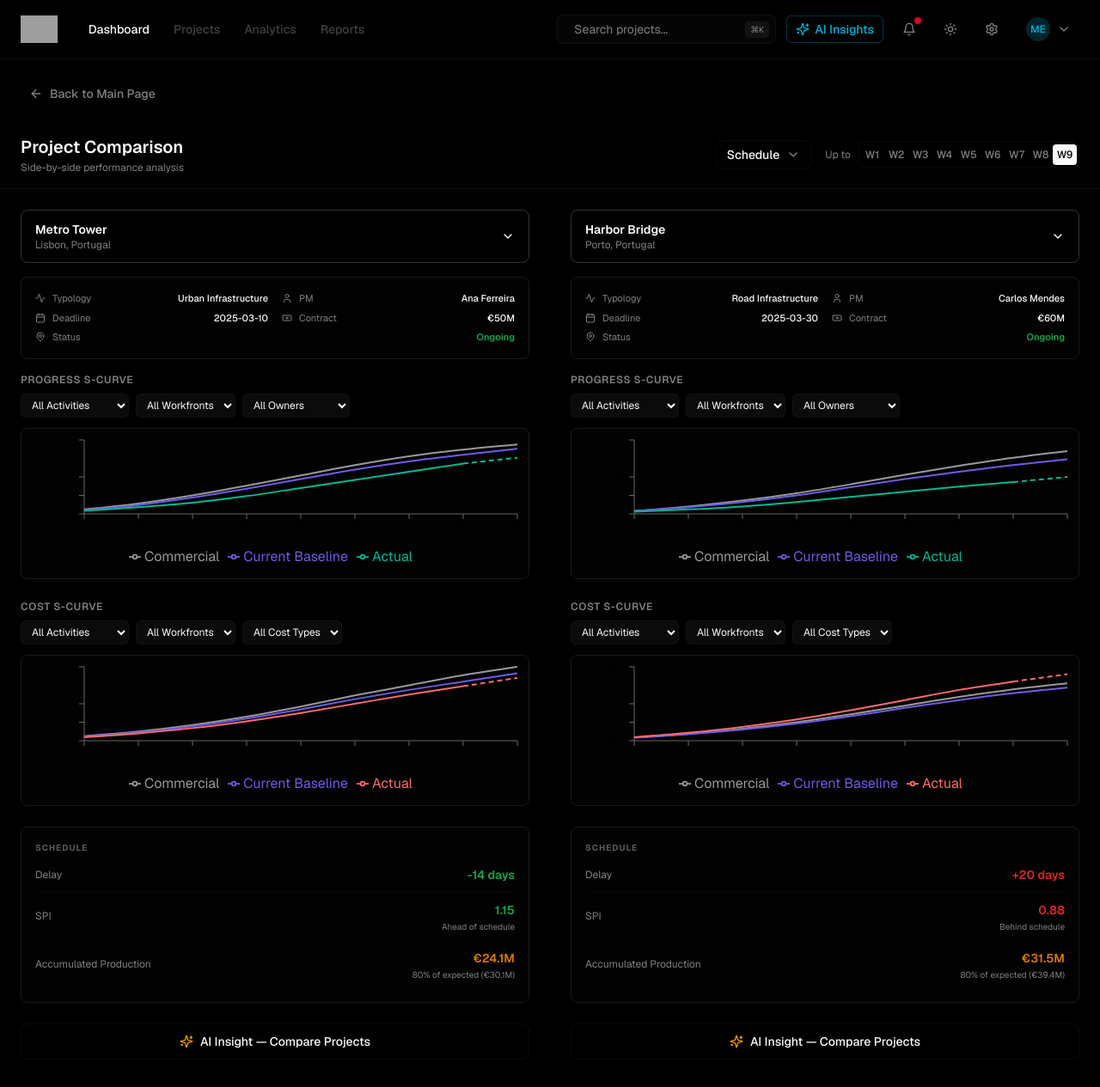
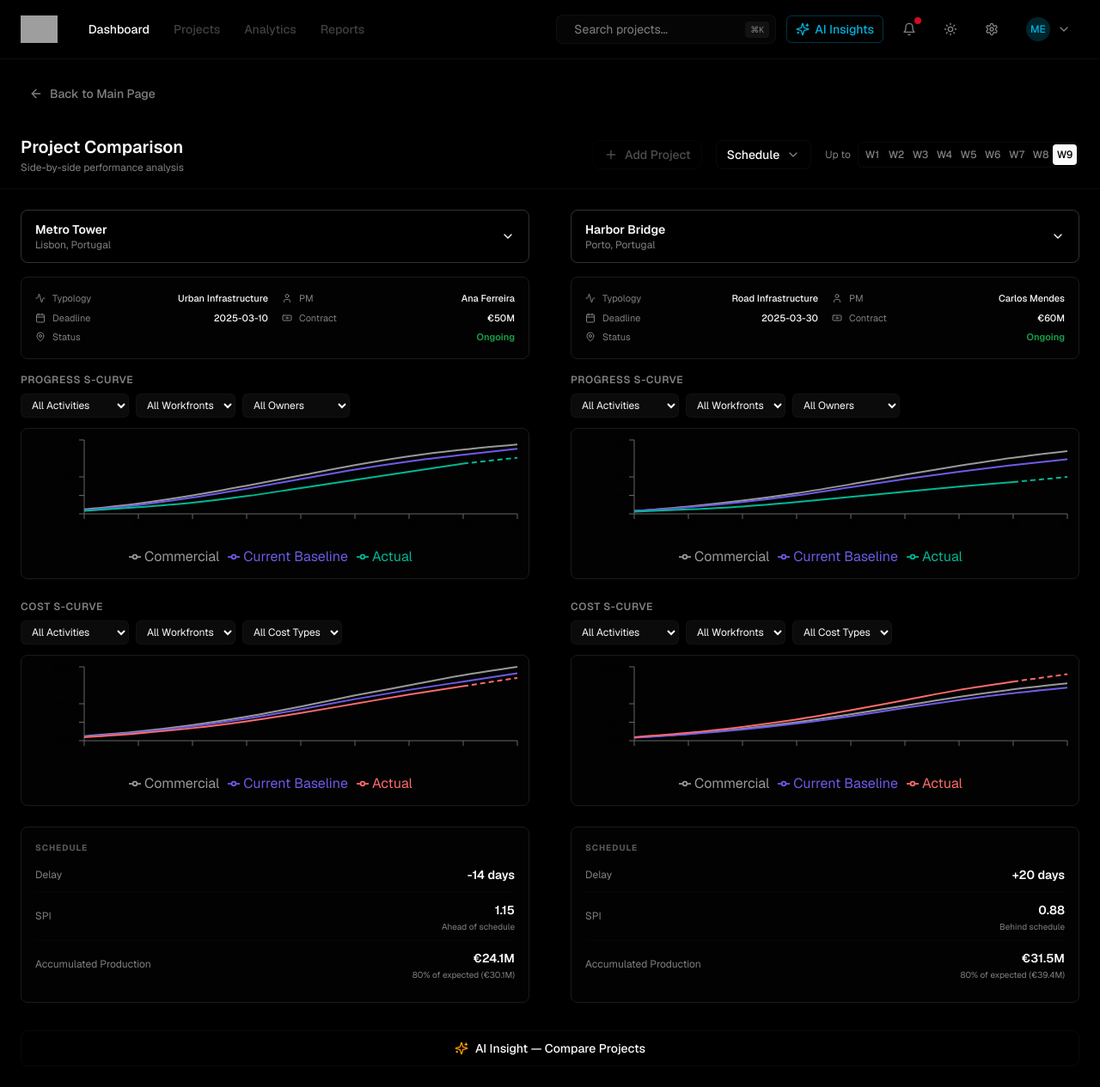
Before and after one commit to danielrebelo-volis/v0-volis-build-dashboard, a Next.js app: page /compare in a window 1280 px wide. Shown: the whole page at 86% size. Built offline with nearby package versions, Linux system fonts and the light colour scheme; grey boxes are pictures that could not be loaded.

Commit message:
feat: update project header and remove unused color functions
Add "Add Project" button in header; move AI Comparison button; remove color coding; clean unused color functions

```diff
--- a/components/project-comparison.tsx
+++ b/components/project-comparison.tsx
@@ -1,7 +1,7 @@
 'use client'
 
 import { useState, useRef, useEffect } from 'react'
-import { ChevronDown, MapPin, User, Calendar, Banknote, Activity, Sparkles, Loader2 } from 'lucide-react'
+import { ChevronDown, MapPin, User, Calendar, Banknote, Activity, Sparkles, Loader2, Plus } from 'lucide-react'
 import { ComposedChart, Line, XAxis, YAxis, CartesianGrid, Tooltip, ResponsiveContainer, Legend } from 'recharts'
 import { useChartColors } from '@/hooks/use-chart-colors'
 
@@ -218,15 +218,6 @@ const sCurveDataByProject: Record<string, { progress: CurvePoint[]; cost: CurveP
 
 // ─── Helpers ──────────────────────────────────────────────────────────────────
 
-function icColor(v: number) {
-  if (v < 85) return '#16a34a'
-  if (v < 95) return '#d97706'
-  return '#dc2626'
-}
-function spiColor(v: number) { return v >= 1 ? '#16a34a' : v >= 0.9 ? '#d97706' : '#dc2626' }
-function cpiColor(v: number) { return v >= 1 ? '#16a34a' : v >= 0.9 ? '#d97706' : '#dc2626' }
-function ppcColor(v: number) { return v >= 80 ? '#16a34a' : v >= 65 ? '#d97706' : '#dc2626' }
-
 function StatRow({ label, value, sub, color }: { label: string; value: string; sub?: string; color?: string }) {
   return (
     <div className="flex items-center justify-between py-2 border-b border-border/20 last:border-0">
@@ -286,43 +277,37 @@ function ScheduleSection({ project, maxWeek }: { project: ComparisonProject; max
       <StatRow
         label="Delay"
         value={`${project.delayDays > 0 ? '+' : ''}${project.delayDays} days`}
-        color={project.delayDays <= 0 ? '#16a34a' : project.delayDays < 15 ? '#d97706' : '#dc2626'}
       />
       <StatRow
         label="SPI"
         value={project.spi.toFixed(2)}
         sub={project.spi >= 1 ? 'Ahead of schedule' : 'Behind schedule'}
-        color={spiColor(project.spi)}
       />
       <StatRow
         label="Accumulated Production"
         value={`€${project.accumulatedProduction.toFixed(1)}M`}
         sub={`${prodPct}% of expected (€${project.expectedProduction.toFixed(1)}M)`}
-        color={prodPct >= 90 ? '#16a34a' : prodPct >= 75 ? '#d97706' : '#dc2626'}
       />
     </div>
   )
 }
 
 function CostSection({ project }: { project: ComparisonProject }) {
-  const varColor = project.budgetVariance <= 0 ? '#16a34a' : project.budgetVariance < 3 ? '#d97706' : '#dc2626'
   return (
     <div className="glass-card rounded-lg p-4 space-y-0">
       <h4 className="text-[10px] font-bold uppercase tracking-widest text-muted-foreground/70 mb-1">Cost</h4>
-      <StatRow label="CI Planned" value={`${project.ciPlanned}%`} color={icColor(project.ciPlanned)} />
-      <StatRow label="CI Adjusted" value={`${project.ciAdjusted}%`} color={icColor(project.ciAdjusted)} />
-      <StatRow label="CI Analytical" value={`${project.ciAnalytical}%`} color={icColor(project.ciAnalytical)} />
+      <StatRow label="CI Planned" value={`${project.ciPlanned}%`} />
+      <StatRow label="CI Adjusted" value={`${project.ciAdjusted}%`} />
+      <StatRow label="CI Analytical" value={`${project.ciAnalytical}%`} />
       <StatRow
         label="Budget Variance"
         value={`${project.budgetVariance > 0 ? '+' : ''}€${project.budgetVariance.toFixed(1)}M`}
         sub={project.budgetVariance <= 0 ? 'Under budget' : 'Over budget'}
-        color={varColor}
       />
       <StatRow
         label="CPI"
         value={project.cpi.toFixed(2)}
         sub={project.cpi >= 1 ? 'Under budget' : 'Over budget'}
-        color={cpiColor(project.cpi)}
       />
     </div>
   )
@@ -336,13 +321,11 @@ function ActivitySection({ project }: { project: ComparisonProject }) {
         label="PPC — Plan Percent Complete"
         value={`${project.ppc}%`}
         sub="% of planned tasks completed"
-        color={ppcColor(project.ppc)}
       />
       <StatRow
         label="TMR — Tasks Made Ready"
         value={`${project.tmr}%`}
         sub="% of tasks prepared for execution"
-        color={ppcColor(project.tmr)}
       />
     </div>
   )
@@ -613,13 +596,6 @@ function ComparisonSide({
         {activeCategories.includes('cost') && <CostSection project={selectedProject} />}
         {activeCategories.includes('activity') && <ActivitySection project={selectedProject} />}
       </div>
-
-      {/* AI Insight button */}
-      <AIInsightPanel
-        projectA={selectedProject}
-        projectB={otherProject}
-        activeCategories={activeCategories}
-      />
     </div>
   )
 }
@@ -706,6 +682,15 @@ export function ProjectComparison() {
         </div>
 
         <div className="flex items-center gap-4">
+          {/* Add Project button */}
+          <button
+            disabled
+            className="flex items-center gap-2 px-3 py-1.5 rounded-lg border border-border/40 bg-background text-sm font-medium text-muted-foreground cursor-not-allowed opacity-60"
+          >
+            <Plus className="w-4 h-4" />
+            Add Project
+          </button>
+
           {/* Indicator multi-select */}
           <CategoryDropdown selected={activeCategories} onChange={setActiveCategories} />
 
@@ -742,6 +727,15 @@ export function ProjectComparison() {
             maxWeek={maxWeek}
           />
         </div>
+
+        {/* Full-width AI Comparison button */}
+        <div className="mt-8">
+          <AIInsightPanel
+            projectA={leftProject}
+            projectB={rightProject}
+            activeCategories={activeCategories}
+          />
+        </div>
       </div>
     </div>
   )
```
